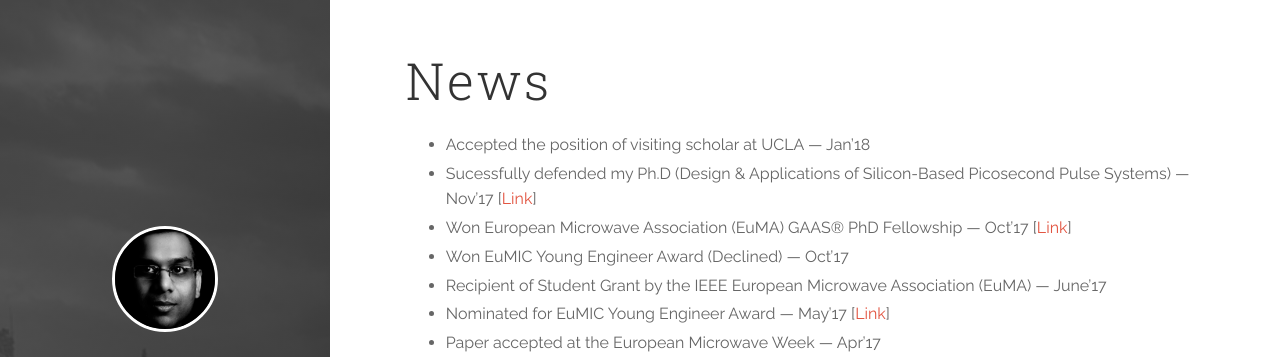
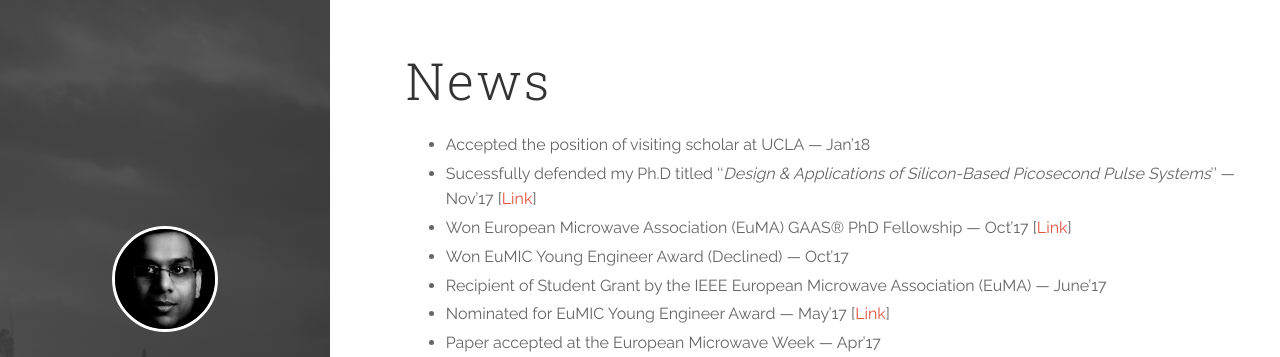
Before and after one commit to ahimanshu13/ahimanshu13.github.io, a Jekyll site: the page built from news/index.md, in a window 1280 px wide and 1059 px high. Shown: the top 357 px of the window. Built offline with Jekyll 4.4.1, drawn with Linux system fonts in a browser that asks for light colours; nearby versions of some CDN libraries.

Commit message:
Updated news

```diff
--- a/news/index.md
+++ b/news/index.md
@@ -5,7 +5,7 @@
 ---
 
 - Accepted the position of visiting scholar at UCLA --- Jan'18
-- Sucessfully defended my Ph.D (Design & Applications of Silicon-Based Picosecond Pulse Systems) --- Nov'17 [[Link](http://himanshua.com/Documents/Defense.jpg){:target="_blank"}]
+- Sucessfully defended my Ph.D titled ''_Design & Applications of Silicon-Based Picosecond Pulse Systems_'' --- Nov'17 [[Link](http://himanshua.com/Documents/Defense.jpg){:target="_blank"}]
 - Won European Microwave Association (EuMA) GAAS® PhD Fellowship  --- Oct'17 [[Link](https://eceweb.rice.edu/news/aggrawal-wins-fellowship){:target="_blank"}]
 - Won EuMIC Young Engineer Award (Declined)  --- Oct'17
 - Recipient of Student Grant by the IEEE European Microwave Association (EuMA) --- June'17
```
